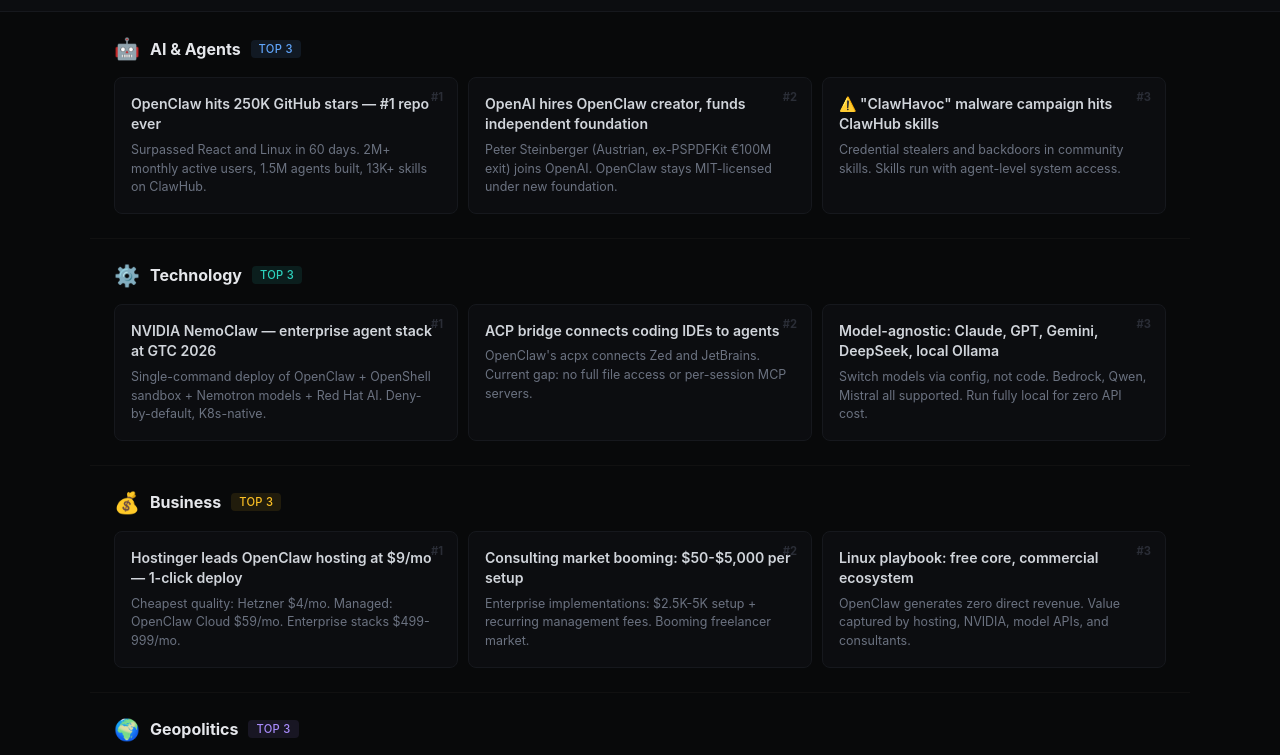
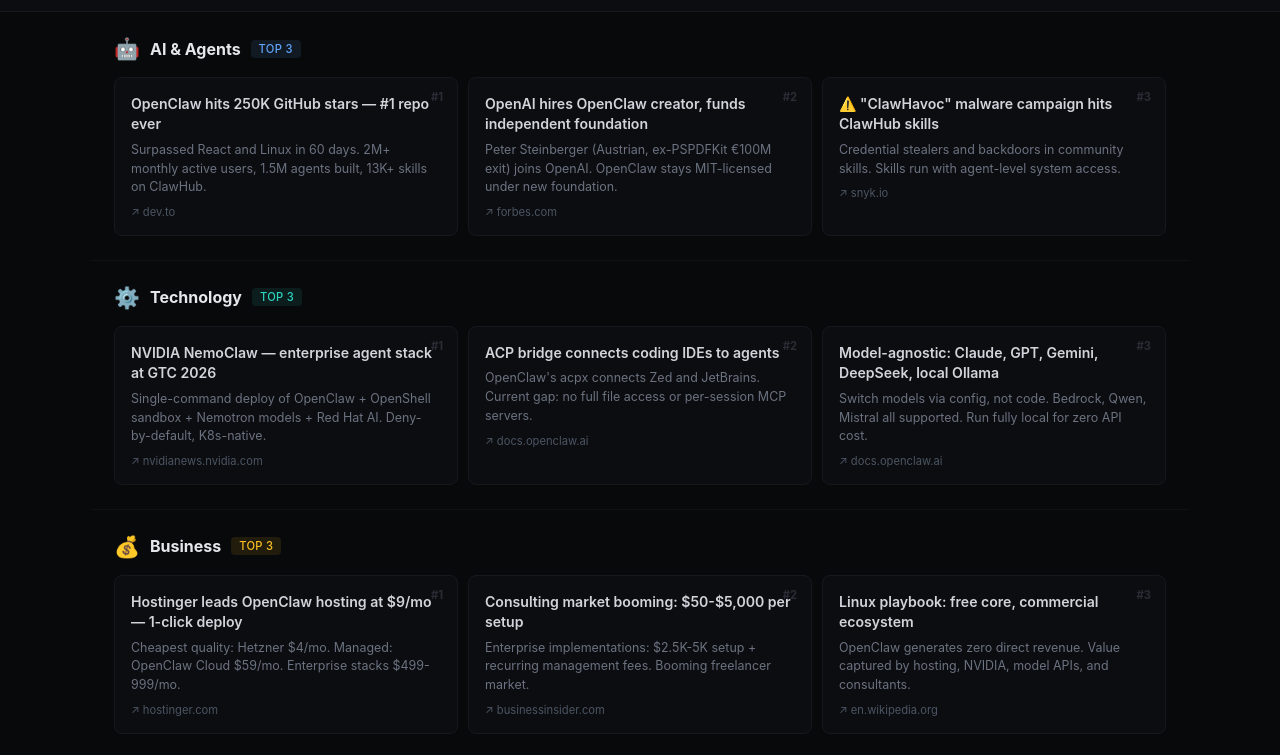
Before and after one commit to sameer-goel/smart-intel, a plain HTML site: page docs/index.html in a window 1280 px wide. Shown: the part 40-795 px from the top of the page. Drawn offline with Linux system fonts and the light colour scheme.

Commit message:
🔗 Clickable insight tiles — each links to source article
- Every insight now links to its original source (Forbes, NVIDIA, SCMP, etc.)
- Domain shown at bottom of tile (↗ forbes.com)
- Hover highlights source link in blue
- insights.json now includes url field for each insight

```diff
--- a/docs/index.html
+++ b/docs/index.html
@@ -36,8 +36,10 @@ a{color:inherit;text-decoration:none}
 
 /* Insight tiles */
 .insights{display:grid;grid-template-columns:repeat(3,1fr);gap:10px;margin-bottom:8px}
-.insight{background:#0c0d10;border:1px solid #16181d;border-radius:8px;padding:16px;position:relative;transition:border-color .15s}
-.insight:hover{border-color:#2a2d36}
+.insight{background:#0c0d10;border:1px solid #16181d;border-radius:8px;padding:16px;position:relative;transition:border-color .15s;cursor:pointer;text-decoration:none;display:block}
+.insight:hover{border-color:#2a2d36;background:#0e1014}
+.insight .source{font-size:.7em;color:#4b5563;margin-top:8px;display:flex;align-items:center;gap:4px}
+.insight:hover .source{color:#60a5fa}
 .insight .num{position:absolute;top:12px;right:14px;font-size:.7em;font-weight:700;color:#2a2d36}
 .insight .headline{font-size:.88em;font-weight:600;color:#d1d5db;line-height:1.45;margin-bottom:6px}
 .insight .detail{font-size:.78em;color:#6b7280;line-height:1.5}
@@ -118,7 +120,10 @@ async function loadInsights(){
       if(!cat)continue;
       html+=`<div class="section"><div class="section-head"><span class="icon">${cat.icon}</span><h2>${cat.label}</h2><span class="badge ${badgeMap[key]||'ai'}">TOP 3</span></div><div class="insights">`;
       (cat.insights||[]).forEach((ins,i)=>{
-        html+=`<div class="insight"><span class="num">#${i+1}</span><div class="headline">${ins.headline}</div><div class="detail">${ins.detail}</div></div>`;
+        const domain=ins.url?new URL(ins.url).hostname.replace('www.',''):'';
+        const tag=ins.url?`<a class="insight" href="${ins.url}" target="_blank" rel="noopener">`:`<div class="insight">`;
+        const end=ins.url?`</a>`:`</div>`;
+        html+=`${tag}<span class="num">#${i+1}</span><div class="headline">${ins.headline}</div><div class="detail">${ins.detail}</div>${domain?`<div class="source">↗ ${domain}</div>`:''}${end}`;
       });
       html+=`</div></div><hr class="divider">`;
     }
--- a/docs/intel/insights.json
+++ b/docs/intel/insights.json
@@ -5,54 +5,54 @@
       "icon": "🤖",
       "label": "AI & Agents",
       "insights": [
-        {"headline": "OpenClaw hits 250K GitHub stars — #1 repo ever", "detail": "Surpassed React and Linux in 60 days. 2M+ monthly active users, 1.5M agents built, 13K+ skills on ClawHub."},
-        {"headline": "OpenAI hires OpenClaw creator, funds independent foundation", "detail": "Peter Steinberger (Austrian, ex-PSPDFKit €100M exit) joins OpenAI. OpenClaw stays MIT-licensed under new foundation."},
-        {"headline": "⚠️ \"ClawHavoc\" malware campaign hits ClawHub skills", "detail": "Credential stealers and backdoors in community skills. Skills run with agent-level system access."}
+        {"headline": "OpenClaw hits 250K GitHub stars — #1 repo ever", "detail": "Surpassed React and Linux in 60 days. 2M+ monthly active users, 1.5M agents built, 13K+ skills on ClawHub.", "url": "https://dev.to/andreagriffiths11/openclaw-just-passed-react-heres-what-the-github-star-leaderboard-actually-looks-like-3d5g"},
+        {"headline": "OpenAI hires OpenClaw creator, funds independent foundation", "detail": "Peter Steinberger (Austrian, ex-PSPDFKit €100M exit) joins OpenAI. OpenClaw stays MIT-licensed under new foundation.", "url": "https://www.forbes.com/sites/ronschmelzer/2026/02/16/openai-hires-openclaw-creator-peter-steinberger-and-sets-up-foundation/"},
+        {"headline": "⚠️ \"ClawHavoc\" malware campaign hits ClawHub skills", "detail": "Credential stealers and backdoors in community skills. Skills run with agent-level system access.", "url": "https://snyk.io/articles/clawdhub-malicious-campaign-ai"}
       ]
     },
     "tech": {
       "icon": "⚙️",
       "label": "Technology",
       "insights": [
-        {"headline": "NVIDIA NemoClaw — enterprise agent stack at GTC 2026", "detail": "Single-command deploy of OpenClaw + OpenShell sandbox + Nemotron models + Red Hat AI. Deny-by-default, K8s-native."},
-        {"headline": "ACP bridge connects coding IDEs to agents", "detail": "OpenClaw's acpx connects Zed and JetBrains. Current gap: no full file access or per-session MCP servers."},
-        {"headline": "Model-agnostic: Claude, GPT, Gemini, DeepSeek, local Ollama", "detail": "Switch models via config, not code. Bedrock, Qwen, Mistral all supported. Run fully local for zero API cost."}
+        {"headline": "NVIDIA NemoClaw — enterprise agent stack at GTC 2026", "detail": "Single-command deploy of OpenClaw + OpenShell sandbox + Nemotron models + Red Hat AI. Deny-by-default, K8s-native.", "url": "https://nvidianews.nvidia.com/news/nvidia-announces-nemoclaw"},
+        {"headline": "ACP bridge connects coding IDEs to agents", "detail": "OpenClaw's acpx connects Zed and JetBrains. Current gap: no full file access or per-session MCP servers.", "url": "https://docs.openclaw.ai/cli/acp"},
+        {"headline": "Model-agnostic: Claude, GPT, Gemini, DeepSeek, local Ollama", "detail": "Switch models via config, not code. Bedrock, Qwen, Mistral all supported. Run fully local for zero API cost.", "url": "https://docs.openclaw.ai/concepts/model-providers"}
       ]
     },
     "business": {
       "icon": "💰",
       "label": "Business",
       "insights": [
-        {"headline": "Hostinger leads OpenClaw hosting at $9/mo — 1-click deploy", "detail": "Cheapest quality: Hetzner $4/mo. Managed: OpenClaw Cloud $59/mo. Enterprise stacks $499-999/mo."},
-        {"headline": "Consulting market booming: $50-$5,000 per setup", "detail": "Enterprise implementations: $2.5K-5K setup + recurring management fees. Booming freelancer market."},
-        {"headline": "Linux playbook: free core, commercial ecosystem", "detail": "OpenClaw generates zero direct revenue. Value captured by hosting, NVIDIA, model APIs, and consultants."}
+        {"headline": "Hostinger leads OpenClaw hosting at $9/mo — 1-click deploy", "detail": "Cheapest quality: Hetzner $4/mo. Managed: OpenClaw Cloud $59/mo. Enterprise stacks $499-999/mo.", "url": "https://www.hostinger.com/vps/openclaw-hosting"},
+        {"headline": "Consulting market booming: $50-$5,000 per setup", "detail": "Enterprise implementations: $2.5K-5K setup + recurring management fees. Booming freelancer market.", "url": "https://www.businessinsider.com/china-openclaw-cash-subsidies-housing-office-startups-developers-raise-lobster-2026-3"},
+        {"headline": "Linux playbook: free core, commercial ecosystem", "detail": "OpenClaw generates zero direct revenue. Value captured by hosting, NVIDIA, model APIs, and consultants.", "url": "https://en.wikipedia.org/wiki/OpenClaw"}
       ]
     },
     "geopolitics": {
       "icon": "🌍",
       "label": "Geopolitics",
       "insights": [
-        {"headline": "China's \"Lobster Fever\": ¥1B+ in OpenClaw subsidies", "detail": "Shanghai ¥1B AI fund. Shenzhen ¥2M/project. \"One-person company\" initiative — target 1,000+ startups by 2027."},
-        {"headline": "Baidu DuClaw — browser-based OpenClaw for 700M users", "detail": "Zero-deployment, built-in Baidu Search/Scholar. Tencent and Alibaba building variants."},
-        {"headline": "EU AI Act: autonomous agents \"high-risk\" by Aug 2027", "detail": "Risk assessment, transparency, human oversight required. New field: \"Agentic Law.\""}
+        {"headline": "China's \"Lobster Fever\": ¥1B+ in OpenClaw subsidies", "detail": "Shanghai ¥1B AI fund. Shenzhen ¥2M/project. \"One-person company\" initiative — target 1,000+ startups by 2027.", "url": "https://the-decoder.com/china-pushes-openclaw-one-person-companies-with-millions-in-ai-agent-subsidies/"},
+        {"headline": "Baidu DuClaw — browser-based OpenClaw for 700M users", "detail": "Zero-deployment, built-in Baidu Search/Scholar. Tencent and Alibaba building variants.", "url": "https://www.prnewswire.com/news-releases/baidu-launches-duclaw-enables-zero-deployment-access-to-openclaw-302710924.html"},
+        {"headline": "EU AI Act: autonomous agents \"high-risk\" by Aug 2027", "detail": "Risk assessment, transparency, human oversight required. New field: \"Agentic Law.\"", "url": "https://thefuturesociety.org/how-ai-agents-are-governed-under-the-eu-ai-act/"}
       ]
     },
     "cloud": {
       "icon": "☁️",
       "label": "Cloud",
       "insights": [
-        {"headline": "AWS European Sovereign Cloud goes GA — Frankfurt ops", "detail": "Physically separate from commercial AWS. EU-resident staff only. Targets DORA, NIS2."},
-        {"headline": "Microsoft completes EU Data Boundary for all core services", "detail": "Azure, M365, Dynamics data stays in EU. Includes support data and diagnostic logs."},
-        {"headline": "EU Data Act: zero cloud switching charges by Jan 2027", "detail": "Interoperability standards mandatory. Creates market opening for local EU providers."}
+        {"headline": "AWS European Sovereign Cloud goes GA — Frankfurt ops", "detail": "Physically separate from commercial AWS. EU-resident staff only. Targets DORA, NIS2.", "url": "https://aws.amazon.com/blogs/security/aws-european-sovereign-cloud/"},
+        {"headline": "Microsoft completes EU Data Boundary for all core services", "detail": "Azure, M365, Dynamics data stays in EU. Includes support data and diagnostic logs.", "url": "https://blogs.microsoft.com/eupolicy/2023/12/14/eu-data-boundary-cloud-rollout/"},
+        {"headline": "EU Data Act: zero cloud switching charges by Jan 2027", "detail": "Interoperability standards mandatory. Creates market opening for local EU providers.", "url": "https://digital-strategy.ec.europa.eu/en/policies/data-act"}
       ]
     },
     "security": {
       "icon": "🔒",
       "label": "Security",
       "insights": [
-        {"headline": "NVIDIA OpenShell: deny-by-default sandbox for agents", "detail": "Docker-based isolation. No network by default. Fine-grained policy engine, K8s-native."},
-        {"headline": "Cisco AI Defense integrates with NemoClaw stack", "detail": "Enterprise agent security: threat detection, access control, audit trails."},
-        {"headline": "Most OpenClaw deployments run with zero security hardening", "detail": "Default configs expose full system. No sandboxing, no tool restrictions, no audit logging."}
+        {"headline": "NVIDIA OpenShell: deny-by-default sandbox for agents", "detail": "Docker-based isolation. No network by default. Fine-grained policy engine, K8s-native.", "url": "https://developer.nvidia.com/blog/run-autonomous-self-evolving-agents-more-safely-with-nvidia-openshell/"},
+        {"headline": "Cisco AI Defense integrates with NemoClaw stack", "detail": "Enterprise agent security: threat detection, access control, audit trails.", "url": "https://blogs.cisco.com/ai/securing-enterprise-agents-with-nvidia-and-cisco-ai-defense"},
+        {"headline": "Most OpenClaw deployments run with zero security hardening", "detail": "Default configs expose full system. No sandboxing, no tool restrictions, no audit logging.", "url": "https://aibusiness.com/agentic-ai/nvidia-devises-secure-openclaw-stack-for-enterprises"}
       ]
     }
   }
```
